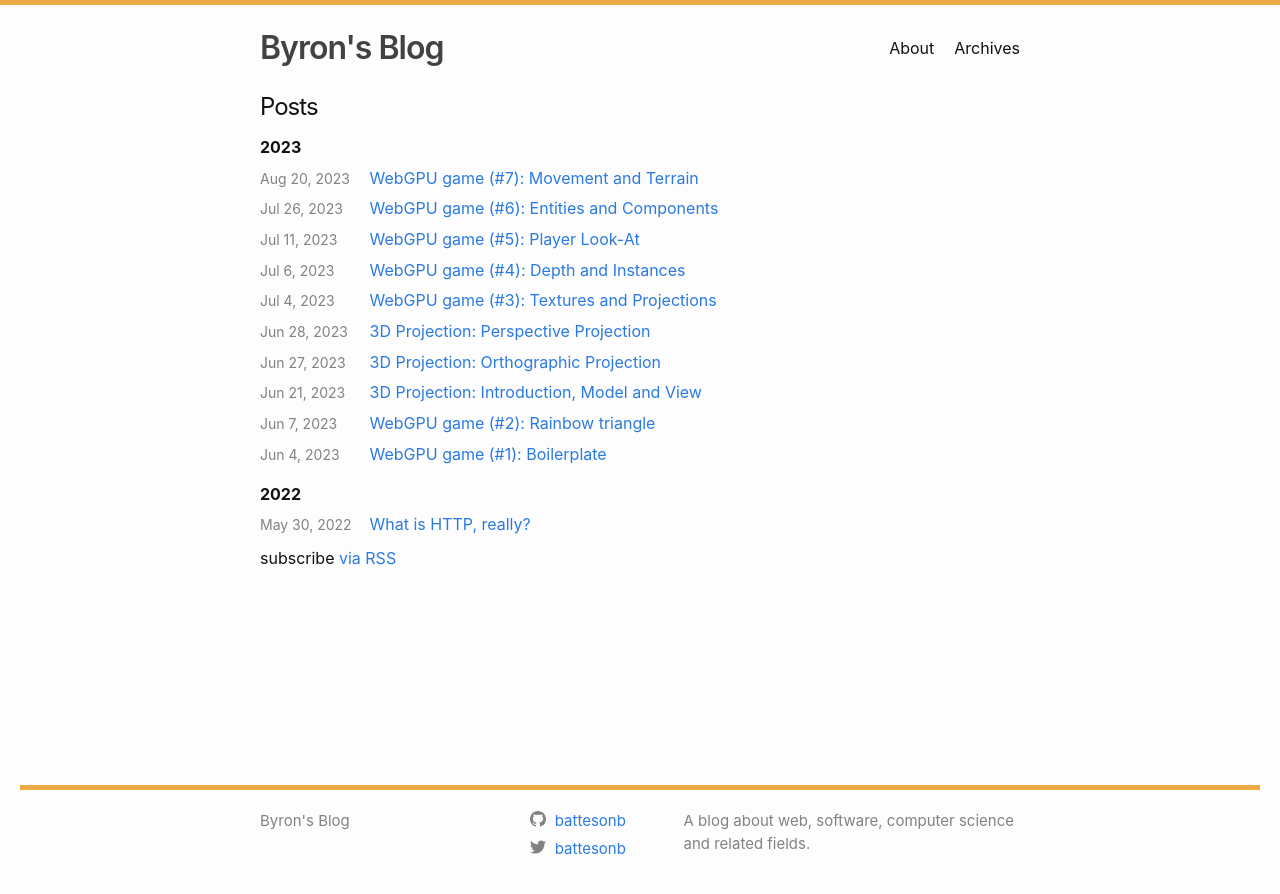
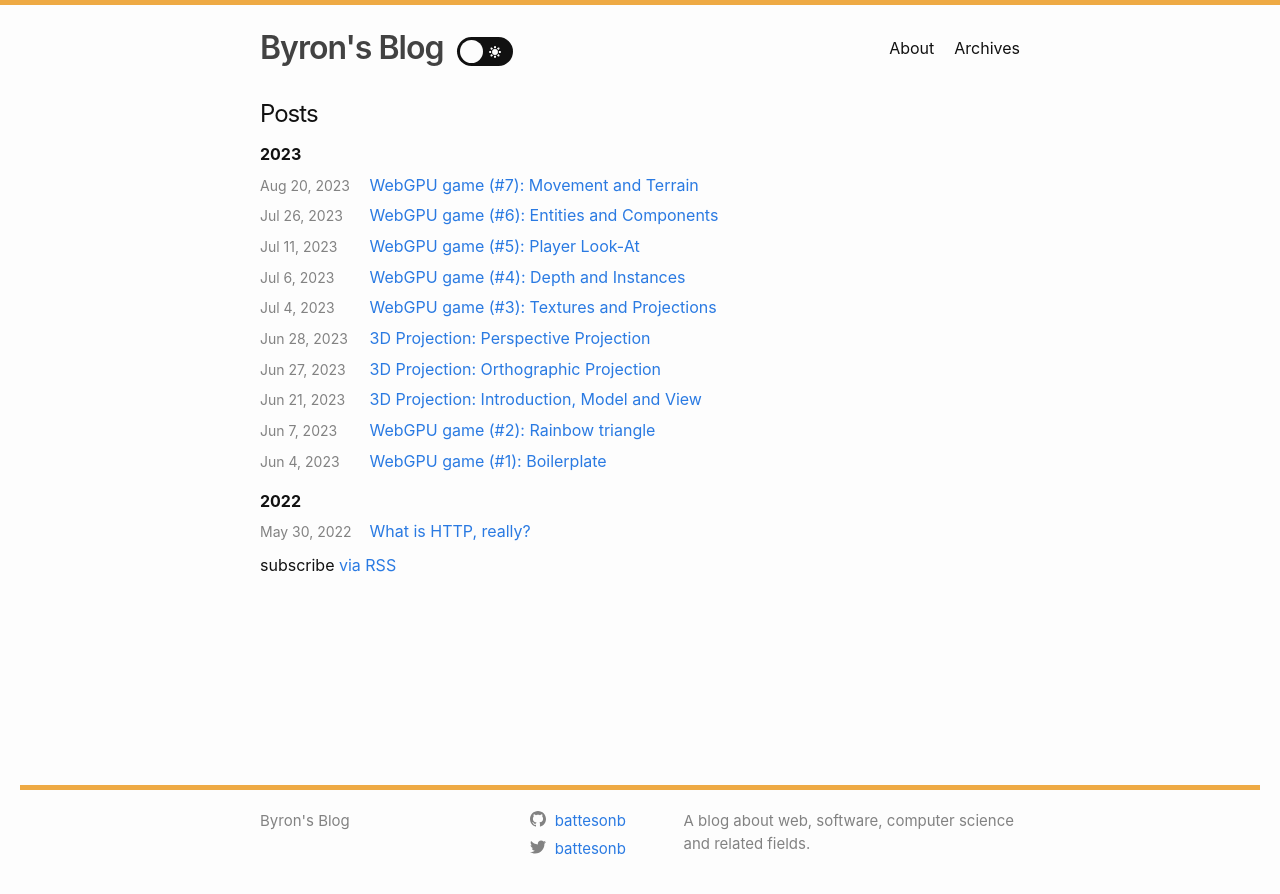
Before and after one commit to battesonb/battesonb.github.io, a Jekyll site: the page built from docs/index.markdown, in a window 1280 px wide. Shown: the top 894 px of the page. Built offline with Jekyll 4.4.1, drawn with Linux system fonts in a browser that asks for light colours.

Commit message:
Add color scheme support
Being flash-banged is not fun! Just threw together some icons with
Inkscape. Added the toggle in case I missed one of the colors.

```diff
--- /dev/null
+++ b/docs/_includes/dark-mode-toggle.js
@@ -0,0 +1,71 @@
+const OVERRIDE_COLOR_SCHEME_KEY = "override-color-scheme";
+
+function systemScheme() {
+  if (window.matchMedia) {
+    if (window.matchMedia("(prefers-color-scheme: dark)").matches) {
+      return "dark";
+    }
+    if (window.matchMedia("(prefers-color-scheme: light)").matches) {
+      return "light";
+    }
+  }
+  return null;
+}
+
+function localStorageScheme() {
+  const store = window.localStorage.getItem(OVERRIDE_COLOR_SCHEME_KEY);
+  switch (store) {
+  case "dark":
+    return "dark";
+  case "light":
+    return "light";
+  default:
+    return null;
+  }
+}
+
+function getEffectiveColorScheme() {
+  const scheme = localStorageScheme();
+  if (scheme) {
+    return scheme;
+  }
+  return systemScheme() ?? "light";
+}
+
+function toggleDomStyles(toggle, scheme) {
+  if (scheme == "dark") {
+    toggle.classList.add("enabled");
+    document.documentElement.classList.add("dark");
+  } else {
+    toggle.classList.remove("enabled");
+    document.documentElement.classList.remove("dark");
+  }
+}
+
+function init() {
+  const toggle = document.getElementById("color-scheme-toggle");
+  toggleDomStyles(toggle, getEffectiveColorScheme());
+  toggle.style.display = "";
+
+  toggle.addEventListener("click", () => {
+    const toggledScheme = getEffectiveColorScheme() == "dark" ? "light" : "dark";
+    window.localStorage.setItem(OVERRIDE_COLOR_SCHEME_KEY, toggledScheme);
+    console.log(toggledScheme);
+    toggleDomStyles(toggle, toggledScheme);
+  });
+
+  window.matchMedia("(prefers-color-scheme: dark)").addEventListener("change", event => {
+    const newColorScheme = event.matches ? "dark" : "light";
+    localStorage.removeItem(OVERRIDE_COLOR_SCHEME_KEY);
+    toggleDomStyles(toggle, newColorScheme);
+  });
+}
+
+// Prevent start-up flash bang.
+if (getEffectiveColorScheme() == "dark") {
+  document.documentElement.classList.add("dark");
+} else {
+  document.documentElement.classList.remove("dark");
+}
+
+document.addEventListener("DOMContentLoaded", init);
--- a/docs/_includes/header.html
+++ b/docs/_includes/header.html
@@ -1,9 +1,19 @@
 <header class="site-header" role="banner">
+  <script>{% include dark-mode-toggle.js %}</script>
 
   <div class="wrapper">
     {%- assign default_paths = site.pages | map: "path" -%}
     {%- assign page_paths = site.header_pages | default: default_paths -%}
     <a class="site-title" rel="author" href="{{ "/" | relative_url }}">{{ site.title | escape }}</a>
+
+    <div class="toggle-wrapper">
+      <div aria-label="Dark mode toggle" class="toggle" id="color-scheme-toggle" style="display: none;">
+        <div class="icons">
+          {% include icon-moon.svg %}
+          {% include icon-sun.svg %}
+        </div>
+      </div>
+    </div>
 
     {%- if page_paths -%}
       <nav class="site-nav">
--- a/docs/_sass/minima.scss
+++ b/docs/_sass/minima.scss
@@ -10,15 +10,46 @@
 
 $spacing-unit:     20px !default;
 
-$text-color:       #111 !default;
-$background-color: #fdfdfd !default;
-$brand-color:      #2a7ae2 !default;
+$text-color:       #111;
+$background-color: #fdfdfd;
+$brand-color:      #ea4;
+$accent-color:     #2a7ae2;
 
 $code-background:  #262222;
 
 $grey-color:       #828282 !default;
 $grey-color-light: lighten($grey-color, 40%) !default;
 $grey-color-dark:  darken($grey-color, 25%) !default;
+
+:root {
+  --text-color:       #{$text-color};
+  --background-color: #{$background-color};
+  --brand-color:      #{$brand-color};
+
+  --grey-color:       #{$grey-color};
+  --grey-color-light: #{$grey-color-light};
+  --grey-color-dark:  #{$grey-color-dark};
+}
+
+:root.dark {
+  --text-color:       #eee;
+  --background-color: #2a2a2b;
+  --brand-color:      #f59211;
+  --accent-color:     #92c4f7;
+
+  --grey-color:       #b5b5b5;
+  --grey-color-light: #ddd;
+  --grey-color-dark:  #aaa;
+}
+
+$text-color: var(--text-color, #{$text-color});
+$background-color: var(--background-color, #{$background-color});
+$brand-color: var(--brand-color, #{$brand-color});
+$accent-color: var(--accent-color, #{$accent-color});
+
+$grey-color: var(--grey-color, #{$grey-color});
+$grey-color-light: var(--grey-color-light, #{$grey-color-light});
+$grey-color-dark: var(--grey-color-dark, #{$grey-color-dark});
 
 $table-text-align: left !default;
 
--- a/docs/_sass/minima/_base.scss
+++ b/docs/_sass/minima/_base.scss
@@ -103,11 +103,11 @@
  * Links
  */
 a {
-  color: $brand-color;
+  color: $accent-color;
   text-decoration: none;
 
   &:visited {
-    color: darken($brand-color, 15%);
+    // color: darken($accent-color, 15%);
   }
 
   &:hover {
@@ -154,7 +154,7 @@
 }
 
 code {
-  color: #877;
+  color: #{$grey-color};
   font-weight: bold;
 }
 
@@ -232,21 +232,21 @@
   margin-bottom: $spacing-unit;
   width: 100%;
   text-align: $table-text-align;
-  color: lighten($text-color, 18%);
+  // color: lighten($text-color, 18%);
   border-collapse: collapse;
   border: 1px solid $grey-color-light;
   tr {
     &:nth-child(even) {
-      background-color: lighten($grey-color-light, 6%);
+      background-color: $grey-color-light;
     }
   }
   th, td {
     padding: ($spacing-unit / 3) ($spacing-unit / 2);
   }
   th {
-    background-color: lighten($grey-color-light, 3%);
-    border: 1px solid darken($grey-color-light, 4%);
-    border-bottom-color: darken($grey-color-light, 12%);
+    background-color: $grey-color-light;
+    border: 1px solid $grey-color-light;
+    border-bottom-color: $grey-color-light;
   }
   td {
     border: 1px solid $grey-color-light;
--- a/docs/_sass/minima/_layout.scss
+++ b/docs/_sass/minima/_layout.scss
@@ -2,7 +2,7 @@
  * Site header
  */
 .site-header {
-  border-top: 5px solid #ea4;
+  border-top: 5px solid #{$brand-color};
   padding-top: 1em;
   min-height: $spacing-unit * 1.865;
 
@@ -25,6 +25,7 @@
 }
 
 .site-nav {
+  display: flex;
   float: right;
   line-height: $base-line-height * $base-font-size * 2.25;
 
@@ -106,7 +107,7 @@
  * Site footer
  */
 .site-footer {
-  border-top: 5px solid #ea4;
+  border-top: 5px solid #{$brand-color};
   margin: 0 20px;
   padding: $spacing-unit 0;
 }
@@ -262,7 +263,7 @@
 
 .post-nav {
   & > hr {
-    border: 1px solid #ea4;
+    border: 1px solid #{$brand-color};
     margin-bottom: 0.66em;
   }
 
--- a/docs/assets/main.scss
+++ b/docs/assets/main.scss
@@ -2,6 +2,63 @@
 ---
 
 @import "minima";
+
+.toggle-wrapper {
+  display: inline-block;
+  padding: 1em 0.85em;
+}
+
+.toggle {
+  height: 5px;
+  width: 32px;
+  background: var(--text-color);
+  border-radius: 23px;
+  padding: 12px;
+  position: relative;
+  margin: auto;
+  cursor: pointer;
+}
+
+.toggle::before {
+  content: "";
+  display: block;
+  left: 3px;
+  top: 3px;
+  height: 23px;
+  width: 23px;
+  border-radius: 23px;
+  background: var(--background-color);
+  position: absolute;
+  z-index: 2;
+  transform: translate(0);
+  transition: transform 0.15s ease;
+}
+
+.toggle.enabled::before {
+  transform: translateX(27px);
+}
+
+.toggle .icons {
+  display: flex;
+  justify-content: space-between;
+  align-items: center;
+  height: 100%;
+}
+
+.toggle .icons svg:first-child {
+  margin-right: 4px;
+}
+
+.toggle .icons svg:last-child {
+  margin-left: 4px;
+}
+
+.toggle .icons svg {
+  fill: var(--background-color);
+  padding: 5px 0;
+  height: 20px;
+  width: 20px;
+}
 
 .tabular-grid {
   display: grid;
@@ -28,6 +85,7 @@
 }
 
 embed {
+  background-color: #fff;
   width: 100%;
   max-width: 500px;
 }
```
Also changed, not shown: docs/_includes/icon-moon.svg (added), docs/_includes/icon-sun.svg (added).
